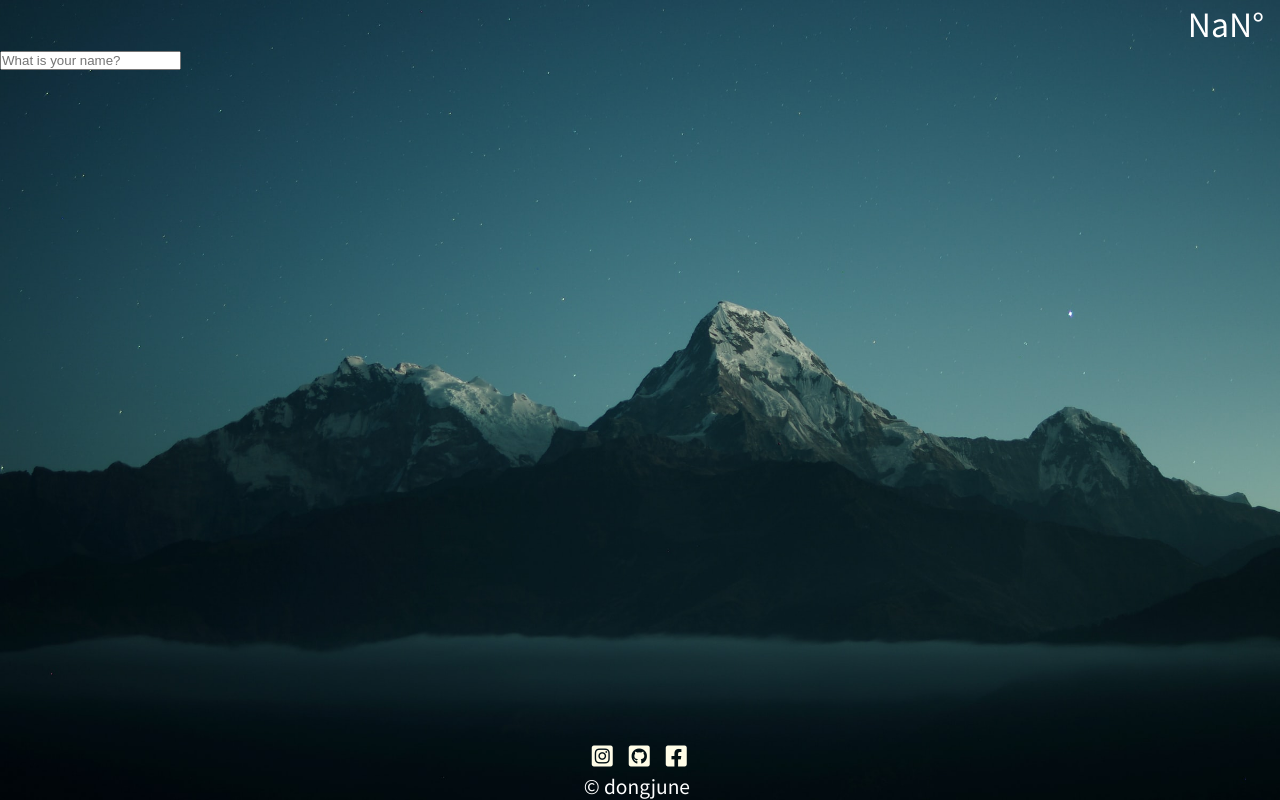
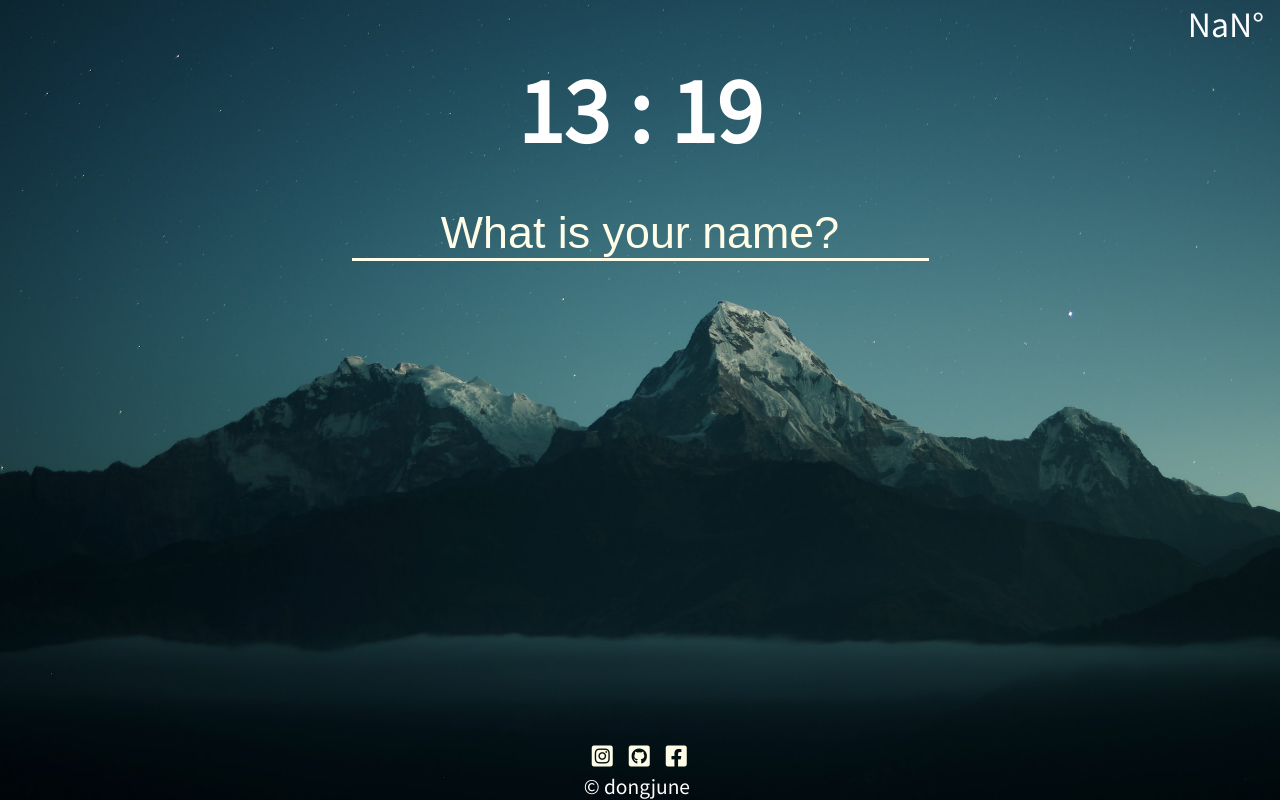
Before and after one commit to donggoolosori/newtab_todo_react, a React (Create React App) app: page / in a window 1280 px wide. Built offline with nearby package versions, Linux system fonts and the light colour scheme; no server answers.

Commit message:
css 진짜 마무리

```diff
--- a/src/components/Name.js
+++ b/src/components/Name.js
@@ -1,4 +1,5 @@
 import React, { useState } from "react";
+import "../style/Name.css";
 
 const Name = ({ name, setName }) => {
   const [inputText, setInputText] = useState("");
@@ -13,7 +14,7 @@ const Name = ({ name, setName }) => {
   };
 
   return (
-    <form className="js-form" onSubmit={submitNameHandler}>
+    <form className="nameForm" onSubmit={submitNameHandler}>
       <input
         value={inputText}
         onChange={inputTextHandler}
--- a/src/components/Router.js
+++ b/src/components/Router.js
@@ -34,6 +34,7 @@ const AppRouter = ({
           </Route>
         ) : (
           <Route exact path="/">
+            <Clock />
             <Name name={name} setName={setName} />
           </Route>
         )}
--- a/src/style/Clock.css
+++ b/src/style/Clock.css
@@ -1,5 +1,5 @@
 .clock-container {
   display: flex;
   justify-content: center;
-  font-size: 2.4rem;
+  font-size: 2.6rem;
 }
--- a/src/style/Form.css
+++ b/src/style/Form.css
@@ -1,9 +1,8 @@
 :root {
-  --add-Button-color: #00e676;
+  --add-Button-color: #42c14a;
   --background-color: #fffde7;
   --text-color: #fffde7;
-  --check-Button-color: #3f51b5;
-  --trash-Button-color: #d81b60;
+  --filter-Button-color: #42c14a;
   --black-color: #84ffff;
 }
 @keyframes fadeIn {
@@ -75,7 +74,7 @@ select {
   overflow: hidden;
 }
 select {
-  color: var(--check-Button-color);
+  color: var(--filter-Button-color);
   cursor: pointer;
   width: 7rem;
   height: 2rem;
@@ -84,6 +83,6 @@ select {
   text-align-last: center;
 }
 select:hover {
-  background: var(--check-Button-color);
+  background: var(--filter-Button-color);
   color: var(--text-color);
 }
--- /dev/null
+++ b/src/style/Name.css
@@ -0,0 +1,24 @@
+:root {
+  --text-color: #fffde7;
+}
+.nameForm {
+  display: flex;
+  justify-content: center;
+  position: relative;
+  top: 5vh;
+}
+.nameForm input {
+  font-size: 2.8rem;
+  outline: none;
+  text-align: center;
+  border-top-width: 0;
+  border-right-width: 0;
+  border-left-width: 0;
+  border-bottom-width: 3px;
+  border-bottom-color: var(--text-color);
+  color: var(--text-color);
+  background: none;
+}
+.nameForm input::placeholder {
+  color: var(--text-color);
+}
--- a/src/style/Todo.css
+++ b/src/style/Todo.css
@@ -13,12 +13,12 @@
   justify-content: space-between;
   align-items: center;
   font-size: 1.5rem;
-  min-width: 38vh;
+  min-width: 45vh;
   margin: 0.5rem;
   background: white;
   color: black;
-  border-bottom-left-radius: 20px;
-  border-top-left-radius: 20px;
+  border-bottom-left-radius: 15px;
+  border-top-left-radius: 15px;
   border-top-right-radius: 22px;
   border-bottom-right-radius: 22px;
 }
@@ -40,8 +40,8 @@
 }
 .trash-btn {
   background: var(--trash-Button-color);
-  border-top-right-radius: 20px;
-  border-bottom-right-radius: 20px;
+  border-top-right-radius: 15px;
+  border-bottom-right-radius: 15px;
 }
 .complete-btn:hover {
   background-color: var(--check-hover-color);
@@ -53,7 +53,7 @@
 }
 .completed {
   text-decoration: line-through;
-  opacity: 0.3;
+  opacity: 0.5;
 }
 .fall {
   transform: translateY(8rem) rotateZ(20deg);
--- a/src/style/Weather.css
+++ b/src/style/Weather.css
@@ -34,5 +34,5 @@
 }
 /* 해 */
 .fa-sun {
-  color: rgb(255, 136, 0);
+  color: rgb(255, 89, 0);
 }
```
